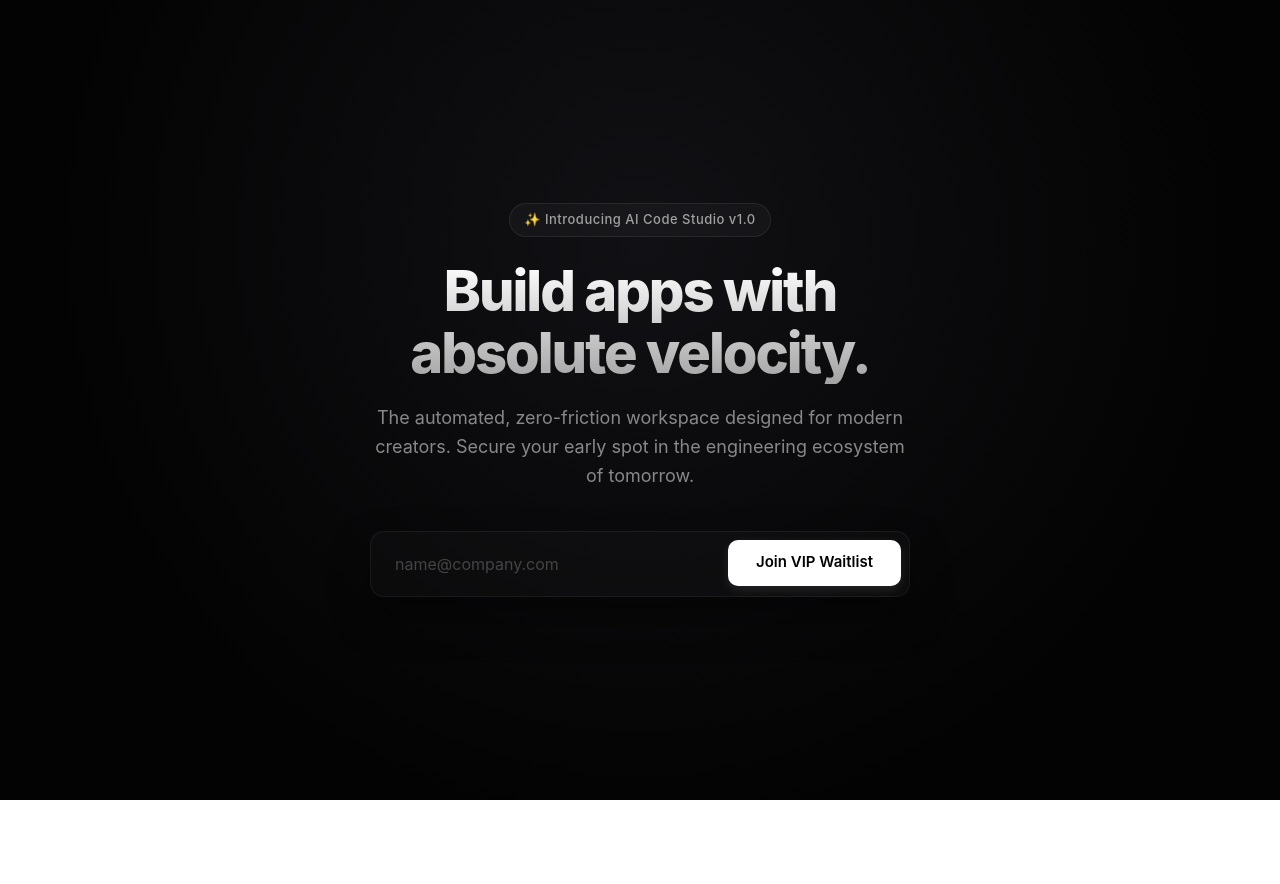
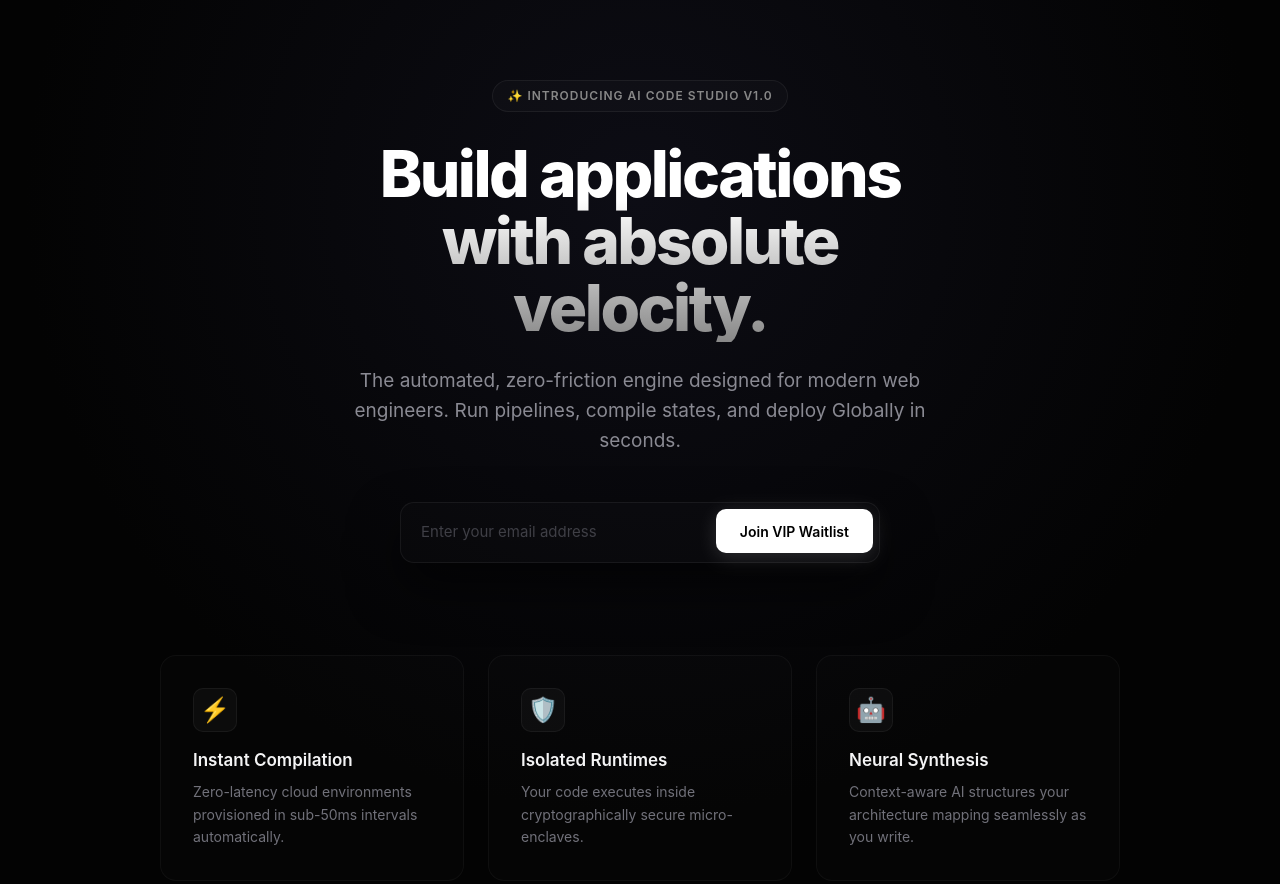
Before and after one commit to koushalr361-wq/ai-code-studio, a Next.js app: page / in a window 1280 px wide. Shown: the top 884 px of the page. Before the commit the page ends 800 px from the top, so only its background shows below. Built offline with nearby package versions, Linux system fonts and the light colour scheme.

Commit message:
Update page.tsx

```diff
--- a/app/page.tsx
+++ b/app/page.tsx
@@ -12,20 +12,12 @@ export default function Home() {
     if (!email) return;
 
     setLoading(true);
-
-    // ⚠️ Points to your connected Google Form action URL
     const FORM_URL = "https://docs.google.com/forms/d/e/1FAIpQLSdpbB9V6F9oD2zX6wK_gUz_zE3fVv8N-Z7nKw/formResponse";
-
     const formData = new FormData();
     formData.append("emailAddress", email);
 
     try {
-      await fetch(FORM_URL, {
-        method: "POST",
-        mode: "no-cors",
-        body: formData,
-      });
-
+      await fetch(FORM_URL, { method: "POST", mode: "no-cors", body: formData });
       setIsSubmitted(true);
       setEmail("");
     } catch (error) {
@@ -35,132 +27,94 @@ export default function Home() {
     }
   };
 
+  const features = [
+    { icon: "⚡", title: "Instant Compilation", desc: "Zero-latency cloud environments provisioned in sub-50ms intervals automatically." },
+    { icon: "🛡️", title: "Isolated Runtimes", desc: "Your code executes inside cryptographically secure micro-enclaves." },
+    { icon: "🤖", title: "Neural Synthesis", desc: "Context-aware AI structures your architecture mapping seamlessly as you write." }
+  ];
+
   return (
     <div style={{
       backgroundColor: "#030303",
-      backgroundImage: "radial-gradient(circle at 50% 30%, #111115 0%, #030303 70%)",
+      backgroundImage: "radial-gradient(circle at 50% 20%, #0d0d15 0%, #030303 60%)",
       color: "#ffffff",
       minHeight: "100vh",
       display: "flex",
       flexDirection: "column",
-      justifyContent: "center",
       alignItems: "center",
       fontFamily: '-apple-system, BlinkMacSystemFont, "Segoe UI", Roboto, sans-serif',
-      padding: "20px"
+      padding: "80px 20px 120px 20px",
+      overflowX: "hidden"
     }}>
-      <div style={{
-        textAlign: "center",
-        maxWidth: "580px",
-        padding: "40px 20px",
-        animation: "fadeIn 1s ease-out"
-      }}>
-        {/* Premium Badge */}
-        <div style={{
+
+      {/* --- HERO SECTION --- */}
+      <div style={{ textAlign: "center", maxWidth: "620px", animation: "fadeIn 1s cubic-bezier(0.16, 1, 0.3, 1) forwards" }}>
+        <div className="premium-badge" style={{
           display: "inline-block",
           padding: "6px 14px",
           borderRadius: "100px",
-          backgroundColor: "rgba(255,255,255,0.03)",
-          border: "1px solid rgba(255,255,255,0.08)",
-          color: "#a0a0a0",
-          fontSize: "13px",
-          letterSpacing: "0.5px",
-          marginBottom: "24px",
-          fontWeight: 500
+          backgroundColor: "rgba(255,255,255,0.02)",
+          border: "1px solid rgba(255,255,255,0.06)",
+          color: "#888888",
+          fontSize: "12px",
+          letterSpacing: "1px",
+          marginBottom: "28px",
+          textTransform: "uppercase",
+          fontWeight: 600
         }}>
           ✨ Introducing AI Code Studio v1.0
         </div>
 
-        {/* Hero Typography */}
         <h1 style={{
-          fontSize: "56px",
+          fontSize: "64px",
           fontWeight: 800,
-          marginBottom: "20px",
-          letterSpacing: "-2px",
-          lineHeight: "1.1",
-          background: "linear-gradient(180deg, #ffffff 0%, #a3a3a3 100%)",
+          marginBottom: "24px",
+          letterSpacing: "-2.5px",
+          lineHeight: "1.05",
+          background: "linear-gradient(180deg, #ffffff 30%, #888888 100%)",
           WebkitBackgroundClip: "text",
           WebkitTextFillColor: "transparent"
         }}>
-          Build apps with absolute velocity.
+          Build applications with absolute velocity.
         </h1>
 
-        <p style={{
-          color: "#888888",
-          fontSize: "18px",
-          marginBottom: "40px",
-          lineHeight: "1.6",
-          fontWeight: 400
-        }}>
-          The automated, zero-friction workspace designed for modern creators. Secure your early spot in the engineering ecosystem of tomorrow.
+        <p style={{ color: "#8a8a93", fontSize: "19px", marginBottom: "44px", lineHeight: "1.6", fontWeight: 400 }}>
+          The automated, zero-friction engine designed for modern web engineers. Run pipelines, compile states, and deploy Globally in seconds.
         </p>
 
-        {/* Dynamic State Container with CSS Animation */}
-        <div style={{
-          minHeight: "60px",
-          display: "flex",
-          justifyContent: "center",
-          alignItems: "center"
-        }}>
+        {/* Dynamic Action Container */}
+        <div style={{ minHeight: "64px", display: "flex", justifyContent: "center", alignItems: "center", marginBottom: "90px" }}>
           {isSubmitted ? (
             <div style={{
               backgroundColor: "rgba(255, 255, 255, 0.01)",
-              border: "1px solid rgba(76, 175, 80, 0.3)",
-              boxShadow: "0 0 30px rgba(76, 175, 80, 0.05)",
-              padding: "24px 40px",
+              border: "1px solid rgba(76, 175, 80, 0.25)",
+              boxShadow: "0 0 40px rgba(76, 175, 80, 0.03)",
+              padding: "20px 48px",
               borderRadius: "16px",
-              textAlign: "center",
-              animation: "scaleUp 0.4s cubic-bezier(0.16, 1, 0.3, 1) forwards"
+              animation: "scaleUp 0.5s cubic-bezier(0.16, 1, 0.3, 1) forwards"
             }}>
-              <div style={{ fontSize: "28px", marginBottom: "8px" }}>✦</div>
-              <h3 style={{ fontSize: "19px", color: "#4caf50", margin: "0 0 6px 0", fontWeight: 600 }}>Secure Entry Confirmed</h3>
-              <p style={{ color: "#666666", margin: 0, fontSize: "14px" }}>Check your WhatsApp shortly for an early access coordinate link.</p>
+              <h3 style={{ fontSize: "18px", color: "#4caf50", margin: "0 0 4px 0", fontWeight: 600 }}>✦ Secure Entry Confirmed</h3>
+              <p style={{ color: "#666666", margin: 0, fontSize: "14px" }}>Check your WhatsApp shortly for an early access link.</p>
             </div>
           ) : (
             <form onSubmit={handleSubmit} style={{
-              display: "flex",
-              gap: "12px",
-              width: "100%",
-              backgroundColor: "rgba(255,255,255,0.02)",
-              padding: "8px",
-              borderRadius: "14px",
-              border: "1px solid rgba(255,255,255,0.06)",
-              boxShadow: "0 20px 40px rgba(0,0,0,0.4)"
+              display: "flex", gap: "12px", width: "100%", maxWidth: "480px",
+              backgroundColor: "rgba(255,255,255,0.01)", padding: "6px", borderRadius: "14px",
+              border: "1px solid rgba(255,255,255,0.06)", boxShadow: "0 24px 50px rgba(0,0,0,0.6)"
             }}>
               <input
                 type="email"
-                placeholder="name@company.com"
+                placeholder="Enter your email address"
                 value={email}
                 onChange={(e) => setEmail(e.target.value)}
                 required
-                style={{
-                  flex: 1,
-                  backgroundColor: "transparent",
-                  border: "none",
-                  padding: "12px 16px",
-                  color: "#ffffff",
-                  fontSize: "16px",
-                  outline: "none"
-                }}
+                style={{ flex: 1, backgroundColor: "transparent", border: "none", padding: "12px 14px", color: "#ffffff", fontSize: "15px", outline: "none" }}
               />
-              <button
-                type="submit"
-                disabled={loading}
-                style={{
-                  backgroundColor: "#ffffff",
-                  color: "#000000",
-                  border: "none",
-                  borderRadius: "10px",
-                  padding: "0 28px",
-                  fontSize: "15px",
-                  fontWeight: 600,
-                  cursor: "pointer",
-                  display: "flex",
-                  alignItems: "center",
-                  justifyContent: "center",
-                  height: "46px",
-                  boxShadow: "0 4px 12px rgba(255,255,255,0.1)"
-                }}
-              >
+              <button type="submit" disabled={loading} style={{
+                backgroundColor: "#ffffff", color: "#000000", border: "none", borderRadius: "10px",
+                padding: "0 24px", fontSize: "14px", fontWeight: 600, cursor: "pointer", height: "44px",
+                boxShadow: "0 4px 20px rgba(255,255,255,0.15)", transition: "all 0.2s ease"
+              }}>
                 {loading ? "Verifying..." : "Join VIP Waitlist"}
               </button>
             </form>
@@ -168,28 +122,69 @@ export default function Home() {
         </div>
       </div>
 
-      {/* Global CSS Inject for Ultra-Premium Native Animations */}
+      {/* --- PREMIUM INTERACTIVE FEATURES GRID --- */}
+      <div style={{
+        display: "grid",
+        gridTemplateColumns: "repeat(auto-fit, minmax(280px, 1fr))",
+        gap: "24px",
+        width: "100%",
+        maxWidth: "960px",
+        animation: "fadeInUp 1.2s cubic-bezier(0.16, 1, 0.3, 1) forwards"
+      }}>
+        {features.map((feat, idx) => (
+          <div key={idx} className="feature-card" style={{
+            backgroundColor: "rgba(255,255,255,0.01)",
+            border: "1px solid rgba(255,255,255,0.04)",
+            borderRadius: "16px",
+            padding: "32px",
+            transition: "all 0.3s cubic-bezier(0.16, 1, 0.3, 1)",
+            cursor: "pointer"
+          }}>
+            <div style={{ fontSize: "24px", marginBottom: "16px", background: "rgba(255,255,255,0.03)", width: "44px", height: "44px", display: "flex", alignItems: "center", justifyContent: "center", borderRadius: "10px", border: "1px solid rgba(255,255,255,0.05)" }}>
+              {feat.icon}
+            </div>
+            <h4 style={{ fontSize: "17px", fontWeight: 600, marginBottom: "8px", color: "#f4f4f5" }}>{feat.title}</h4>
+            <p style={{ color: "#71717a", fontSize: "14px", lineHeight: "1.6", margin: 0 }}>{feat.desc}</p>
+          </div>
+        ))}
+      </div>
+
+      {/* --- GLOBAL STYLING & ANIMATIONS INJECTION --- */}
       <style jsx global>{`
         @keyframes fadeIn {
-          from { opacity: 0; transform: translateY(10px); }
+          from { opacity: 0; transform: translateY(15px); }
+          to { opacity: 1; transform: translateY(0); }
+        }
+        @keyframes fadeInUp {
+          from { opacity: 0; transform: translateY(30px); }
           to { opacity: 1; transform: translateY(0); }
         }
         @keyframes scaleUp {
-          from { opacity: 0; transform: scale(0.96); }
+          from { opacity: 0; transform: scale(0.97); }
           to { opacity: 1; transform: scale(1); }
         }
+
+        /* Premium Feature Cards Hover Mechanics */
+        .feature-card:hover {
+          background-color: rgba(255,255,255,0.02) !important;
+          border-color: rgba(255,255,255,0.12) !important;
+          transform: translateY(-4px);
+          box-shadow: 0 30px 60px rgba(0,0,0,0.4), 0 0 40px rgba(255,255,255,0.01);
+        }
+
+        /* Form Button Hover Effects */
         button:hover {
-          opacity: 0.92;
-          transform: translateY(-1px);
-          transition: all 0.2s ease;
+          background-color: #f4f4f5 !important;
+          transform: scale(1.02);
         }
         button:active {
-          transform: translateY(0px);
+          transform: scale(0.99);
         }
         input::placeholder {
-          color: #444444;
+          color: #3f3f46;
         }
       `}</style>
+
     </div>
   );
 }
```
